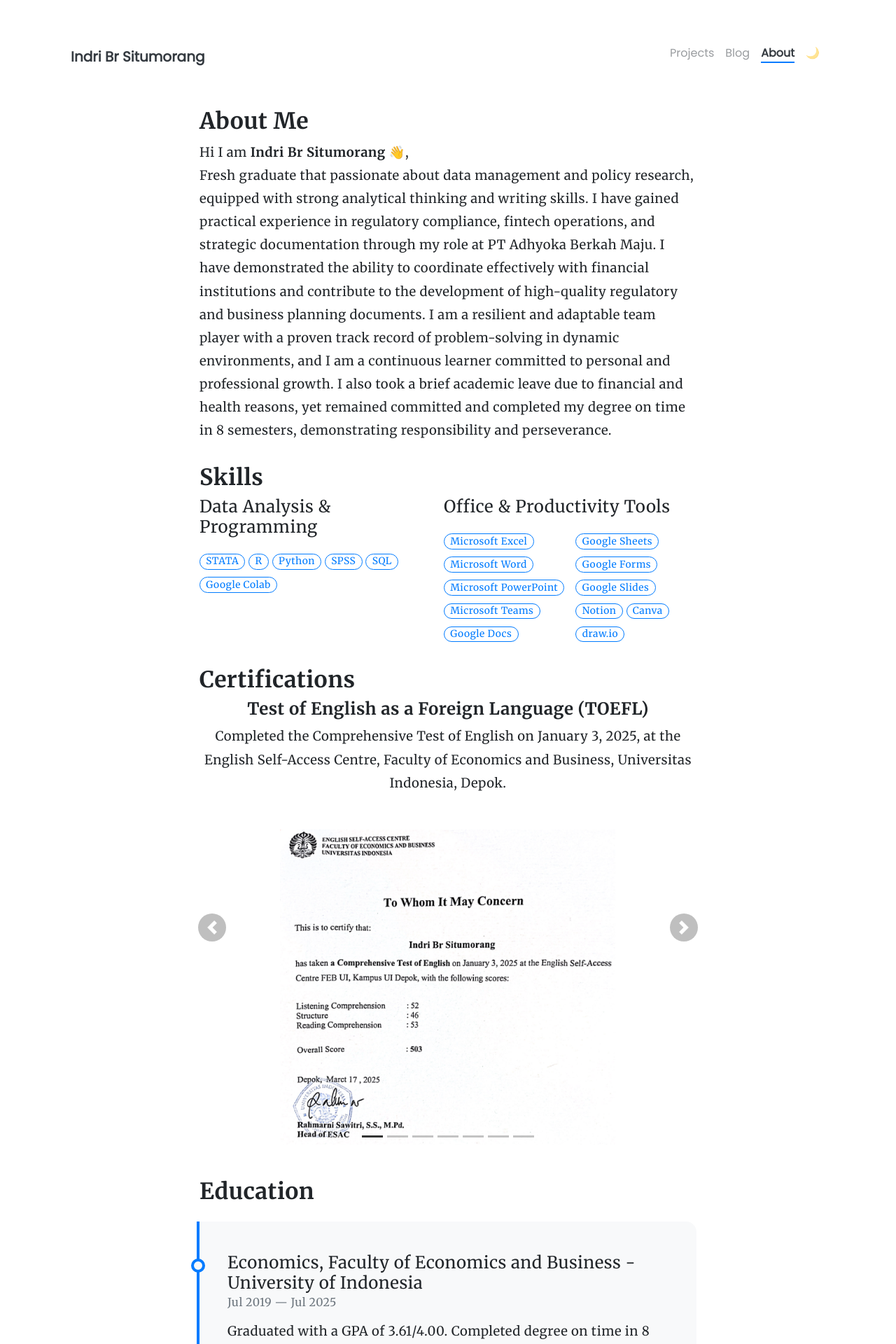
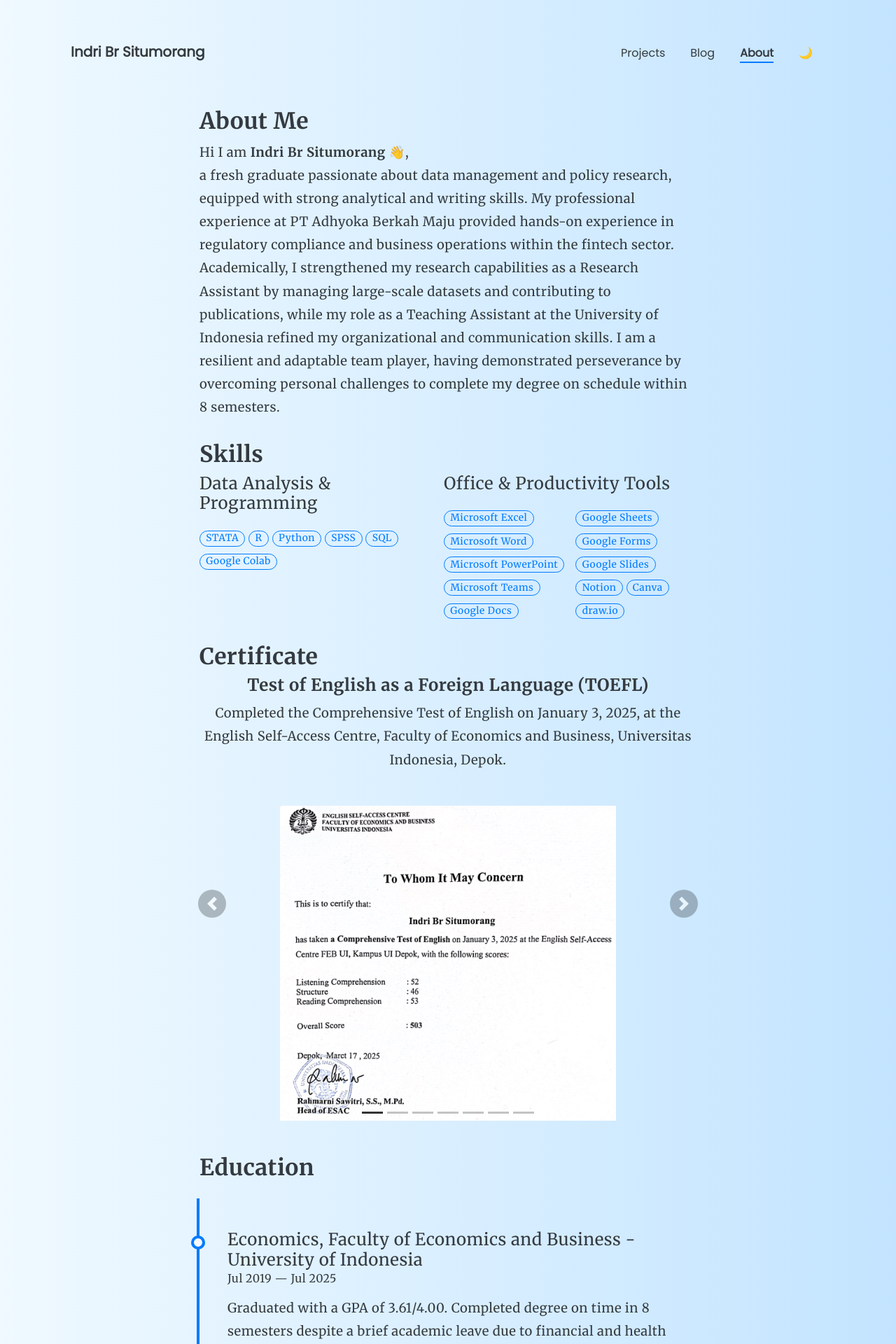
Before and after one commit to indristmrg/indristmrg.github.io, a Jekyll site: the page built from pages/about.md, in a window 1280 px wide. Shown: the top 1920 px of the page at 70% size. Built offline with Jekyll 4.4.1, drawn with Linux system fonts in a browser that asks for light colours; emoji names are drawn with the system emoji font.

Commit message:
Ubah tema, posisi nama, dan deskripsi lainnya

```diff
--- a/_config.yml
+++ b/_config.yml
@@ -24,7 +24,7 @@
 ### Author Info ###
 author:
   name              : Indri Br Situmorang
-  image             : /assets/profile.jpg
+  image             : /assets/foto.jpg
   # behance           : your_username
 # dribbble          : your_username
   email             : indristmrg14@gmail.com
--- a/_sass/_navbar.scss
+++ b/_sass/_navbar.scss
@@ -28,8 +28,12 @@
 }
 
 .navbar-brand {
-  margin-bottom: -14px;
   &::after {
     margin-top: -0.25em;
   }
 }
+
+.navbar-nav .nav-item {
+  margin-left: 10px; /* Menambahkan jarak di sisi kiri setiap item */
+  margin-right: 10px; /* Menambahkan jarak di sisi kanan setiap item */
+}
--- a/_sass/_theme.scss
+++ b/_sass/_theme.scss
@@ -1,32 +1,41 @@
-@mixin themed($property, $light-value, $dark-value) {
-  [data-theme="light"] & {
-    #{$property}: $light-value;
+/* Pengaturan Tema Terang (Light Mode) */
+[data-theme="light"] {
+  body {
+    background: linear-gradient(to left, #c3e4ff, #eff9ff) !important;
+    color: #343a40 !important; /* Paksa teks menjadi hitam */
   }
 
-  [data-theme="dark"] & {
-    #{$property}: $dark-value;
+  .text-themed, .markdown-body, h1, h2, h3, h4, h5, h6, p, a {
+    color: #343a40 !important; /* Paksa semua elemen teks menjadi hitam */
+  }
+
+  .navbar-themed .navbar-brand,
+  .navbar-themed .navbar-nav .nav-link {
+    color: #343a40 !important; /* Paksa teks navbar menjadi hitam */
   }
 }
 
-#theme-toggler:before {
-  @include themed(content, "🌙", "🌞");
-}
-
-.navbar-themed {
-  .navbar-brand,
-  .navbar-nav .nav-link.active {
-    @include themed(color, $text-black, $text-white);
+/* Pengaturan Tema Gelap (Dark Mode) */
+[data-theme="dark"] {
+  body {
+    background-color: #17191a !important;
+    color: rgba(255, 255, 255, 0.9) !important; /* Paksa teks menjadi putih */
   }
 
-  .navbar-nav .nav-link {
-    @include themed(color, rgba($text-black, 0.5), rgba($text-white, 0.5));
+  .text-themed, .markdown-body, h1, h2, h3, h4, h5, h6, p, a {
+    color: rgba(255, 255, 255, 0.9) !important; /* Paksa semua elemen teks menjadi putih */
+  }
+
+  .navbar-themed .navbar-brand,
+  .navbar-themed .navbar-nav .nav-link {
+    color: rgba(255, 255, 255, 0.9) !important; /* Paksa teks navbar menjadi putih */
   }
 }
 
-.text-themed {
-  @include themed(color, $text-black, $text-white);
+/* Tombol Ganti Tema */
+#theme-toggler:before {
+  content: "🌙";
 }
-
-.bg-themed {
-  @include themed(background-color, $light, $dark);
+[data-theme="dark"] #theme-toggler:before {
+  content: "🌞";
 }
--- a/pages/about.md
+++ b/pages/about.md
@@ -8,15 +8,8 @@
 ## **About Me**
 
 Hi I am **{{ site.author.name }}** :wave:,<br>
-Fresh graduate that passionate about data management and policy research, equipped with
-strong analytical thinking and writing skills. I have gained practical experience in regulatory
-compliance, fintech operations, and strategic documentation through my role at PT Adhyoka Berkah
-Maju. I have demonstrated the ability to coordinate effectively with financial institutions and contribute
-to the development of high-quality regulatory and business planning documents. I am a resilient and
-adaptable team player with a proven track record of problem-solving in dynamic environments, and I
-am a continuous learner committed to personal and professional growth. I also took a brief academic
-leave due to financial and health reasons, yet remained committed and completed my degree on time in
-8 semesters, demonstrating responsibility and perseverance.
+a fresh graduate passionate about data management and policy research, equipped with strong analytical and writing skills. My professional experience at PT Adhyoka Berkah Maju provided hands-on experience in regulatory compliance and business operations within the fintech sector. Academically, I strengthened my research capabilities as a Research Assistant by managing large-scale datasets and contributing to publications, while my role as a Teaching Assistant at the University of Indonesia refined my organizational and communication skills. I am a resilient and adaptable team player, having demonstrated perseverance by overcoming personal challenges to complete my degree on schedule within 8 semesters.
+
 
 ## **Skills**
 <div class="row">
@@ -24,7 +17,7 @@
 {% include about/skills.html title="Office & Productivity Tools" source=site.data.productivity-skills %}
 </div>
 
-## **Certifications**
+## **Certificate**
 {% include about/certifications.html %}
 
 ## **Education**
@@ -44,12 +37,12 @@
   </div>
 </div>
 
-## <strong> Working Experiences</strong>
+## **Working Experiences**
 <div class="row mt-4">
 {% include about/timeline.html %}
 </div>
 
-## <strong>Organizational/Volunteer Activities</strong>
+## **Organizational/Volunteer Activities**
 <div class="row mt-4">
   <div class="col">
     <div class="timeline-body bg-themed">
```
Also changed, not shown: assets/foto.jpg (added), 1 other file.
